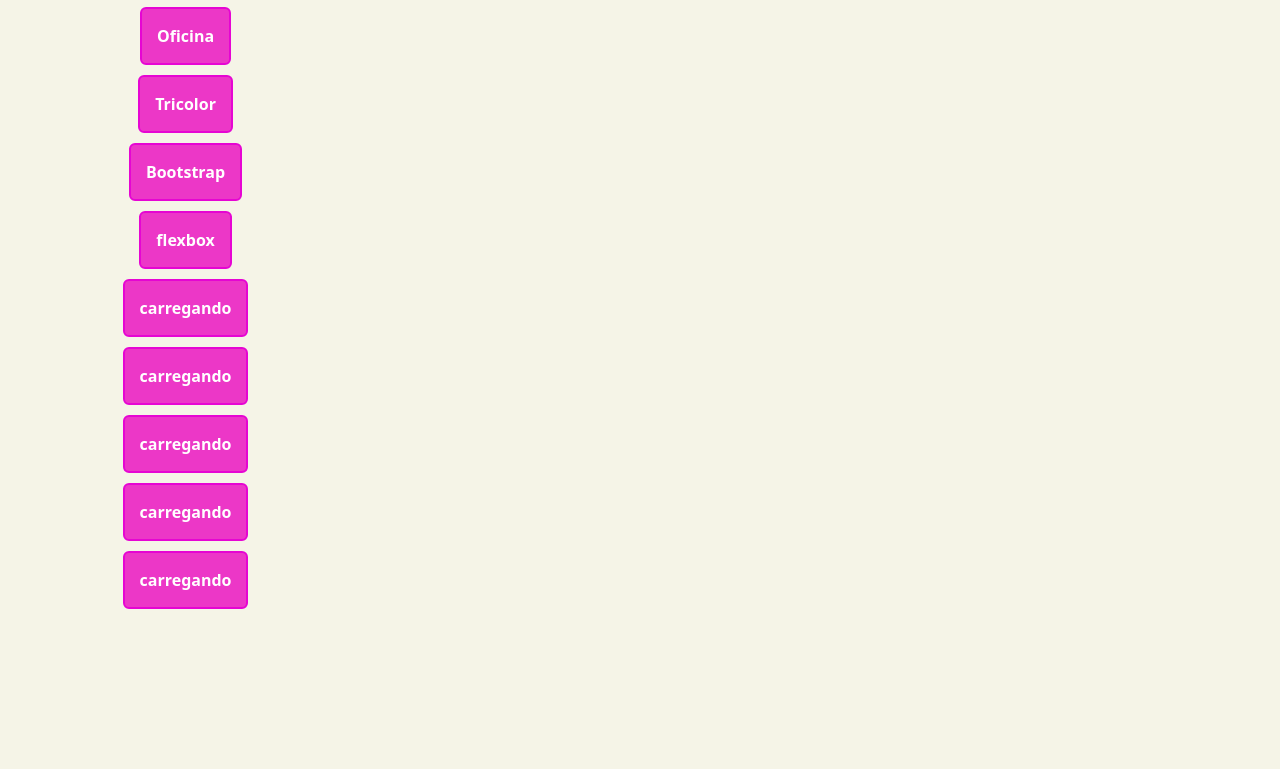
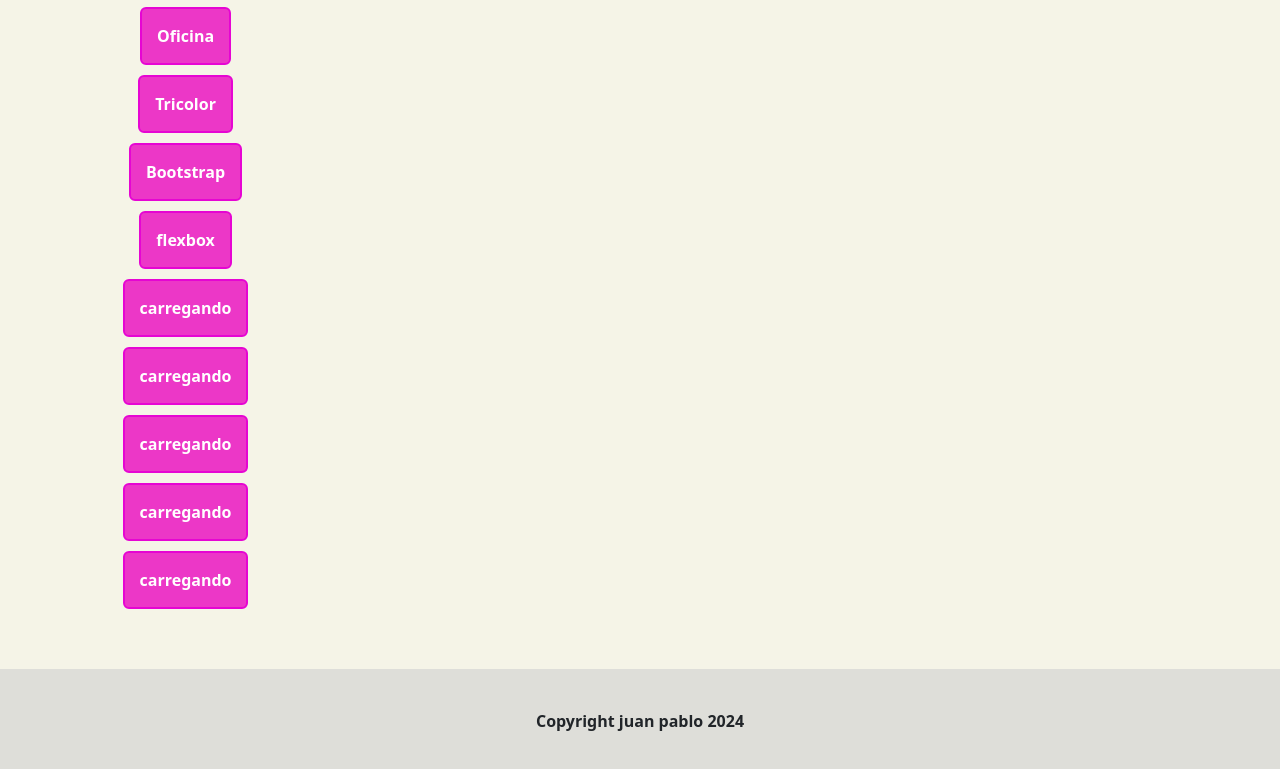
Before and after one commit to thomasturbando001/Principal-, a plain HTML site: page index.html in a window 1280 px wide. Shown: the part 293-1062 px from the top of the page. Before the commit the page ends 912 px from the top, so only its background shows below. Drawn offline with nearby package versions, Linux system fonts and the light colour scheme.

Commit message:
Add files via upload

```diff
--- a/index.html
+++ b/index.html
@@ -86,5 +86,6 @@
     </main>
 
 </body>
+<footer> Copyright juan pablo 2024</footer>
 
 </html>
```
